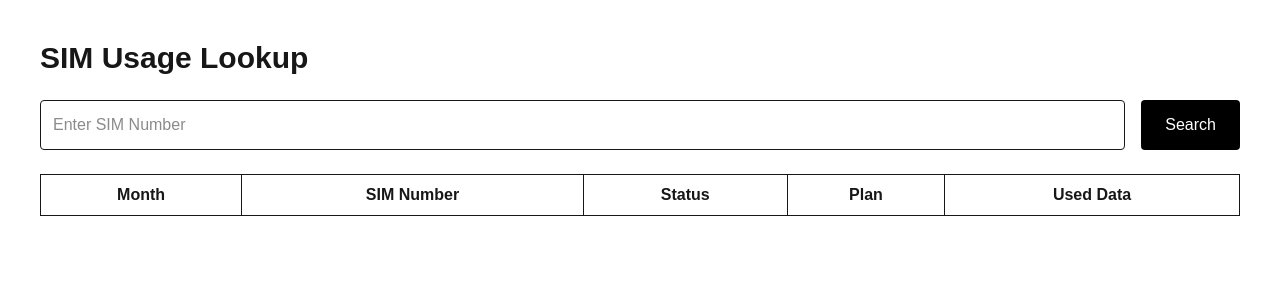
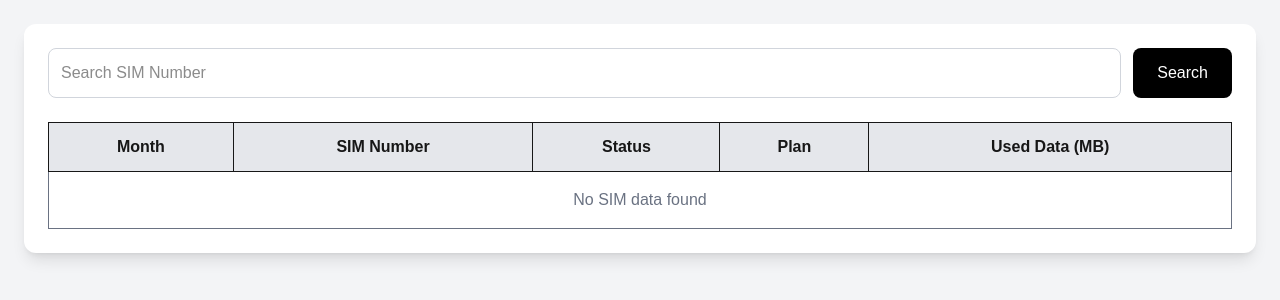
Before and after one commit to Salauddin046/sim-management, a Next.js app: page / in a window 1280 px wide. Shown: the top 300 px of the page. Built offline with nearby package versions, Linux system fonts and the light colour scheme.

Commit message:
Optimized Neon search

```diff
--- a/app/api/sim/route.js
+++ b/app/api/sim/route.js
@@ -2,13 +2,20 @@ import { Pool } from 'pg'
 
 const pool = new Pool({
   connectionString: process.env.DATABASE_URL,
+  max: 20,
+  idleTimeoutMillis: 30000,
+  connectionTimeoutMillis: 5000,
 })
 
 export async function GET(req) {
   try {
     const { searchParams } = new URL(req.url)
 
-    const simNo = searchParams.get('sim_no')
+    const simNo = searchParams.get('sim_no')?.trim()
+
+    if (!simNo) {
+      return Response.json([])
+    }
 
     const result = await pool.query(
       `
@@ -20,15 +27,23 @@ export async function GET(req) {
         used_data_mb
       FROM sim_data2
       WHERE sim_no = $1
-      ORDER BY usage_month
+      ORDER BY usage_month DESC
+      LIMIT 12
       `,
       [simNo]
     )
 
     return Response.json(result.rows)
   } catch (error) {
-    return Response.json({
-      error: error.message,
-    })
+    console.error(error)
+
+    return Response.json(
+      {
+        error: 'Database error',
+      },
+      {
+        status: 500,
+      }
+    )
   }
 }
--- a/app/page.tsx
+++ b/app/page.tsx
@@ -5,58 +5,85 @@ import { useState } from 'react'
 export default function Home() {
   const [simNo, setSimNo] = useState('')
   const [data, setData] = useState<any[]>([])
+  const [loading, setLoading] = useState(false)
+
   const searchSim = async () => {
+    if (!simNo) return
+
+    setLoading(true)
+
+    try {
       const response = await fetch(`/api/sim?sim_no=${simNo}`)
       const result = await response.json()
       setData(result)
+    } catch (error) {
+      console.error(error)
+    }
+
+    setLoading(false)
   }
 
   return (
-    <div className="p-10">
-      <h1 className="text-3xl font-bold mb-6">
-        SIM Usage Lookup
-      </h1>
-
-      <div className="flex gap-4 mb-6">
+    <div className="min-h-screen bg-gray-100 p-6">
+      <div className="max-w-7xl mx-auto bg-white shadow-lg rounded-xl p-6">
+        <div className="flex gap-3 mb-6">
           <input
             type="text"
-          placeholder="Enter SIM Number"
+            placeholder="Search SIM Number"
             value={simNo}
             onChange={(e) => setSimNo(e.target.value)}
-          className="border p-3 rounded w-full"
+            className="border border-gray-300 p-3 rounded-lg w-full outline-none"
           />
 
           <button
             onClick={searchSim}
-          className="bg-black text-white px-6 rounded"
+            className="bg-black text-white px-6 rounded-lg hover:bg-gray-800"
           >
             Search
           </button>
         </div>
 
-      <table className="w-full border">
+        {loading && (
+          <p className="mb-4 text-gray-600">Loading...</p>
+        )}
+
+        <div className="overflow-x-auto">
+          <table className="w-full border-collapse border border-gray-300">
             <thead>
-          <tr>
-            <th className="border p-2">Month</th>
-            <th className="border p-2">SIM Number</th>
-            <th className="border p-2">Status</th>
-            <th className="border p-2">Plan</th>
-            <th className="border p-2">Used Data</th>
+              <tr className="bg-gray-200">
+                <th className="border p-3">Month</th>
+                <th className="border p-3">SIM Number</th>
+                <th className="border p-3">Status</th>
+                <th className="border p-3">Plan</th>
+                <th className="border p-3">Used Data (MB)</th>
               </tr>
             </thead>
 
             <tbody>
-          {data.map((row: any, index: number) => (
-            <tr key={index}>
-              <td className="border p-2">{row.usage_month}</td>
-              <td className="border p-2">{row.sim_no}</td>
-              <td className="border p-2">{row.sim_status}</td>
-              <td className="border p-2">{row.plan}</td>
-              <td className="border p-2">{row.used_data_mb}</td>
+              {data.length > 0 ? (
+                data.map((row: any, index: number) => (
+                  <tr key={index} className="hover:bg-gray-50">
+                    <td className="border p-3">{row.usage_month}</td>
+                    <td className="border p-3">{row.sim_no}</td>
+                    <td className="border p-3">{row.sim_status}</td>
+                    <td className="border p-3">{row.plan}</td>
+                    <td className="border p-3">{row.used_data_mb}</td>
                   </tr>
-          ))}
+                ))
+              ) : (
+                <tr>
+                  <td
+                    colSpan={5}
+                    className="border p-4 text-center text-gray-500"
+                  >
+                    No SIM data found
+                  </td>
+                </tr>
+              )}
             </tbody>
           </table>
         </div>
+      </div>
+    </div>
   )
 }
```
Lines whose indentation alone changed are shown as unchanged.
